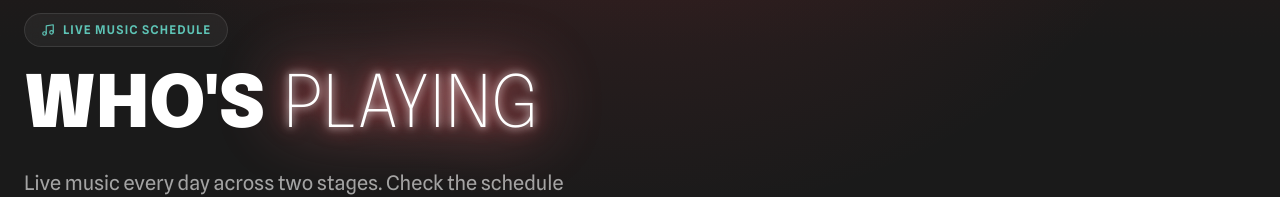
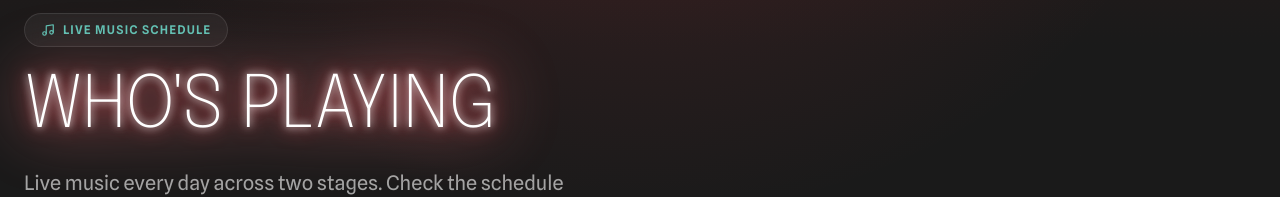
Before and after one commit to ktstone/filp, a Next.js app: page /events in a window 1280 px wide. Shown: the part 205-402 px from the top of the page. Built offline with nearby package versions, Linux system fonts and the light colour scheme.

Commit message:
try all neon headings

```diff
--- a/src/components/events-page.tsx
+++ b/src/components/events-page.tsx
@@ -458,9 +458,8 @@ export function EventsPage() {
 
           {/* Heading */}
           <h1 className="animate-[fadeInUp_0.7s_ease-out_0.1s_both] font-heading text-5xl font-black text-white uppercase md:text-6xl lg:text-7xl">
-            Who&apos;s{" "}
-            <span className="neon-text font-heading" data-neon="Playing">
-              Playing
+            <span className="neon-text font-heading" data-neon="Who's Playing">
+              Who&apos;s Playing
             </span>
           </h1>
 
--- a/src/components/food-section.tsx
+++ b/src/components/food-section.tsx
@@ -64,8 +64,8 @@ const brunchMenu: MenuData = {
   label: "Weekend Brunch",
   menuLink: "/menu/brunch",
   subtitle: "Rise & Shine",
-  heading: "Brunch Like",
-  headingNeon: "A Local",
+  heading: "",
+  headingNeon: "Brunch Like A Local",
   description:
     "Mornings in Low Places, 10AM to 2PM. Giant cinnamon rolls, biscuit stacks, and all the comfort you need to start the weekend right.",
   featuredImage: "/images/menu/bacon_egg_cheese_biscuit.jpeg",
--- a/src/components/home-page.tsx
+++ b/src/components/home-page.tsx
@@ -140,8 +140,7 @@ function ReservationsSection() {
             Secure Your Spot
           </p>
           <h2 className="font-heading text-4xl font-black uppercase">
-            <span className="text-white">Plan Your </span>
-            <span className="neon-text font-heading" data-neon="Night">Night</span>
+            <span className="neon-text font-heading" data-neon="Night">Plan Your Night</span>
           </h2>
         </div>
 
@@ -260,8 +259,7 @@ function VirtualTour() {
             Explore the Venue
           </p>
           <h2 className="font-heading text-4xl font-black uppercase md:text-5xl">
-            <span className="text-white">Take a </span>
-            <span className="neon-text font-heading" data-neon="Tour">Tour</span>
+            <span className="neon-text font-heading" data-neon="Tour">Take a Tour</span>
           </h2>
           <p className="mt-3 max-w-lg text-base leading-relaxed text-white/50">
             Step inside Friends In Low Places before you even walk through the
@@ -341,10 +339,8 @@ function PrivateEventsTeaser() {
             </div>
 
             <h2 className="font-heading text-4xl font-black text-white uppercase md:text-5xl">
-              Host Your{" "}
-              <span className="neon-text font-heading" data-neon="Event">
-                Event
-              </span>
+              <span className="neon-text font-heading" data-neon="Event">Host Your Event</span>
+
             </h2>
 
             <p className="mt-5 max-w-lg text-lg leading-8 text-white/50">
@@ -495,7 +491,7 @@ function VipSignup() {
 
         {/* Heading */}
         <h2 className="font-heading text-5xl font-black tracking-tight text-white uppercase lg:text-6xl">
-          Join the <span className="neon-text font-heading" data-neon="VIP Club">VIP Club</span>
+        <span className="neon-text font-heading" data-neon="VIP Club">Join the VIP Club</span>
         </h2>
 
         {/* Subtitle */}
--- a/src/components/lineup-section.tsx
+++ b/src/components/lineup-section.tsx
@@ -278,9 +278,8 @@ export function LineupSection() {
             {isToday ? "Today\u2019s Lineup" : "Upcoming Shows"}
           </p>
           <h2 className="font-heading text-5xl font-black tracking-tight uppercase">
-            <span className="text-white">Who&apos;s </span>
-            <span className="neon-text font-heading" data-neon="Playing">
-              Playing
+            <span className="neon-text font-heading" data-neon="Who's Playing">
+              Who&apos;s Playing
             </span>
           </h2>
           {dateLabel && (
```
